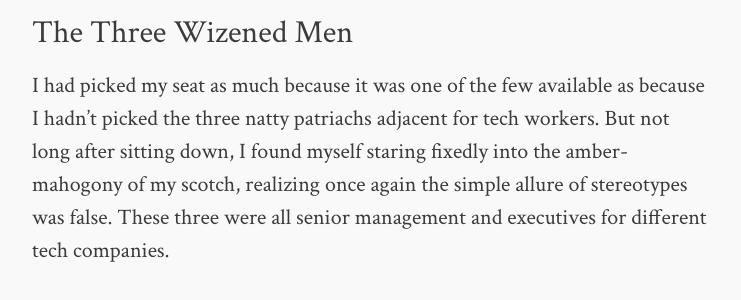
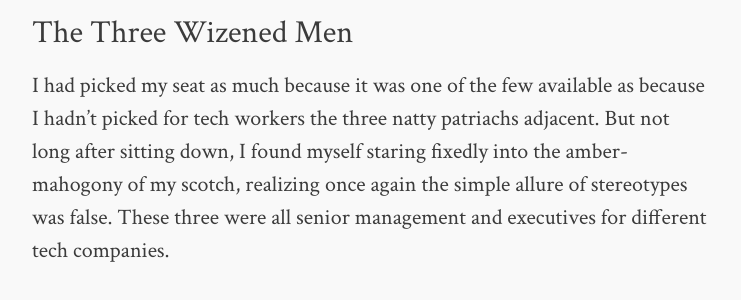
Before and after one commit to dkoepke/dkoepke.github.io, a Jekyll site: the page built from _posts/2016-02-21-tech-execs-overheard.md, in a window 1280 px wide and 900 px high, scrolled down 750 px. Shown: the part 189-489 px from the top of the window, without its empty margins (268-1009 px from the left). Built offline with Jekyll 4.4.1, drawn with Linux system fonts in a browser that asks for light colours; comment, search, counter and statistics services are not loaded.

Commit message:
To split infinitives and beyond.

```diff
--- a/_posts/2016-02-21-tech-execs-overheard.md
+++ b/_posts/2016-02-21-tech-execs-overheard.md
@@ -11,7 +11,7 @@ Wednesday was a night where I wanted my scotch, and not my industry, to fill my
 
 ### The Three Wizened Men
 
-I had picked my seat as much because it was one of the few available as because I hadn't picked the three natty patriachs adjacent for tech workers. But not long after sitting down, I found myself staring fixedly into the amber-mahogony of my scotch, realizing once again the simple allure of stereotypes was false. These three were all senior management and executives for different tech companies.
+I had picked my seat as much because it was one of the few available as because I hadn't picked for tech workers the three natty patriachs adjacent. But not long after sitting down, I found myself staring fixedly into the amber-mahogony of my scotch, realizing once again the simple allure of stereotypes was false. These three were all senior management and executives for different tech companies.
 
 It is a rule, almost as fixed by nature as thermodynamics, that frustrations with software companies will be largely about engineering. If you happen to work for a company where engineering is the least concern, it is probably that you do not work for a software company at all. Perhaps your business is truly defined by sales. But these men worked for--even, in some real way, ran--software companies, and so they were frustrated by engineering.
 
```
